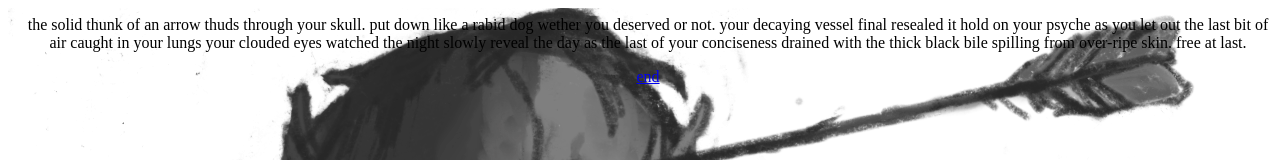
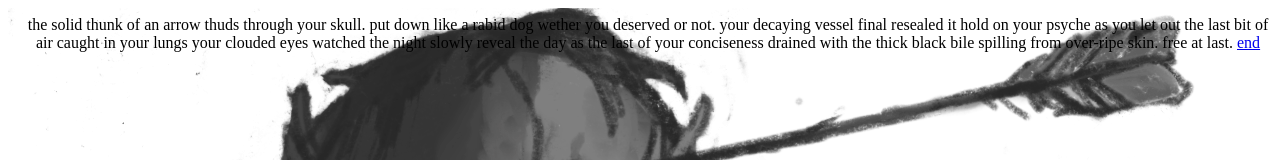
Before and after one commit to ashancient/halloweengame, a plain HTML site: page zombideath.html in a window 1280 px wide. Shown: the top 160 px of the page. Drawn offline with Linux system fonts and the light colour scheme.

Commit message:
auggggghhgghg
fuck this bullshit 10/9/26 1:07

```diff
--- a/zombideath.html
+++ b/zombideath.html
@@ -27,7 +27,7 @@
 
   <div class="top-left"> the solid thunk of an arrow thuds through your skull. put down like a rabid dog wether you deserved or not. your decaying vessel final resealed it hold on your psyche as you let out the last bit of air caught in your lungs your clouded eyes watched the night slowly reveal the day as the last of your conciseness drained with the thick black bile spilling from over-ripe skin. free at last.
 
-<p><a href="index.html">end</a></p>
+<a href="index.html">end</a>
 </div>
 
 </div>
```
